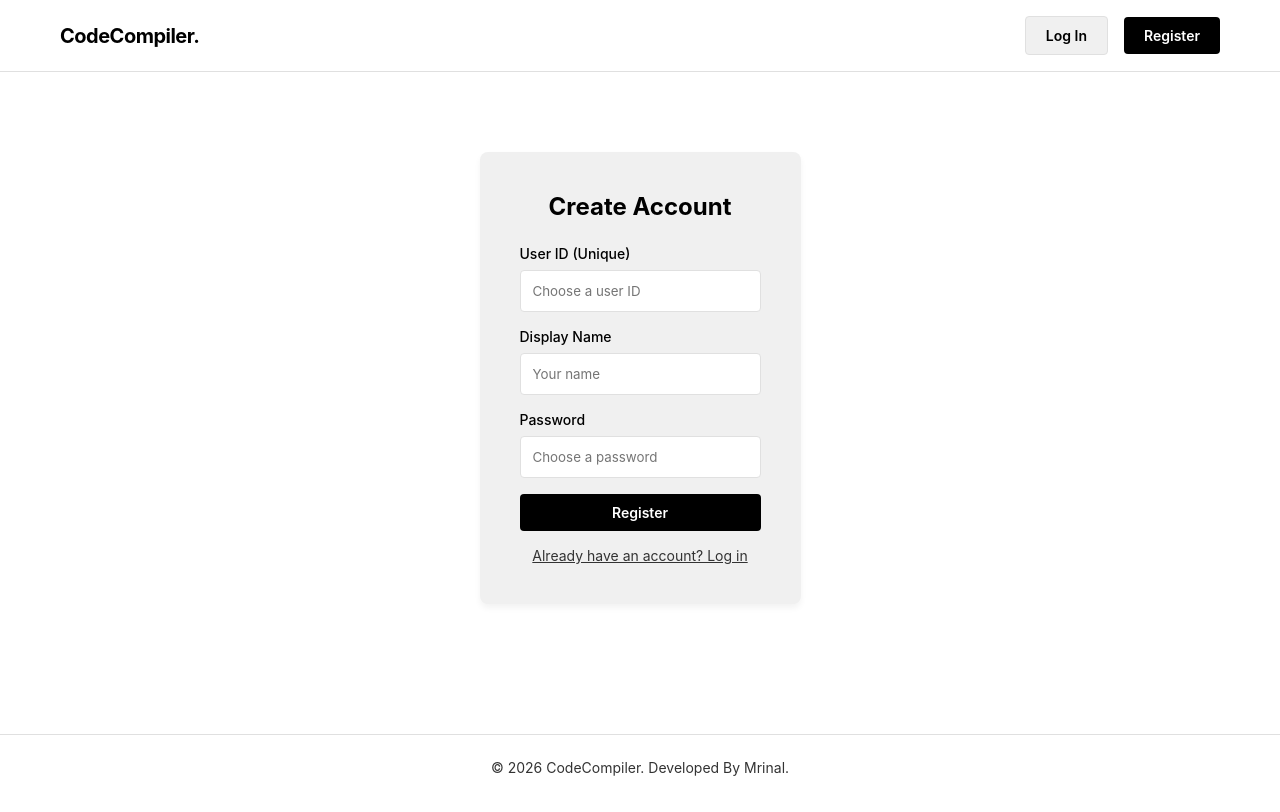
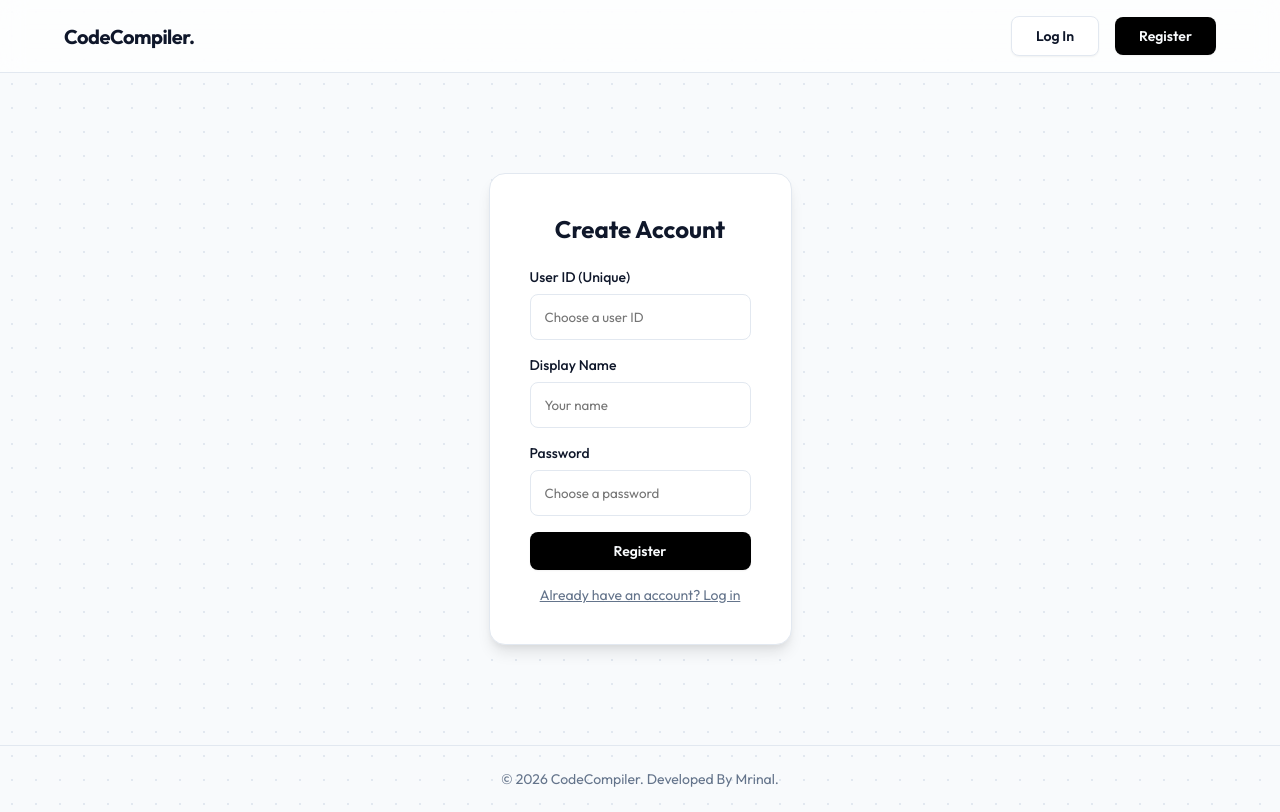
Before and after one commit to mrinaal2006/project, a Next.js app: page /register in a window 1280 px wide. Built offline with nearby package versions, Linux system fonts and the light colour scheme; no server answers.

Commit message:
Update UI styles for premium look

```diff
--- a/src/app/globals.css
+++ b/src/app/globals.css
@@ -1,32 +1,41 @@
+@import url('https://fonts.googleapis.com/css2?family=Outfit:wght@300;400;500;600;700;800&display=swap');
+
 :root {
-  --bg-color: #ffffff;
-  --text-color: #000000;
+  --bg-color: #f8fafc;
+  --text-color: #0f172a;
   --primary-color: #000000;
-  --secondary-color: #f0f0f0;
-  --border-color: #e0e0e0;
-  --accent-color: #333333;
-  --error-color: #ff3333;
-  --success-color: #33cc33;
+  --secondary-color: #ffffff;
+  --border-color: #e2e8f0;
+  --accent-color: #64748b;
+  --error-color: #ef4444;
+  --success-color: #22c55e;
+  --glass-bg: rgba(255, 255, 255, 0.7);
+  --shadow-sm: 0 1px 2px 0 rgba(0, 0, 0, 0.05);
+  --shadow-md: 0 4px 6px -1px rgba(0, 0, 0, 0.1), 0 2px 4px -1px rgba(0, 0, 0, 0.06);
+  --shadow-lg: 0 10px 15px -3px rgba(0, 0, 0, 0.1), 0 4px 6px -2px rgba(0, 0, 0, 0.05);
 }
 
 [data-theme="dark"] {
-  --bg-color: #121212;
-  --text-color: #ffffff;
+  --bg-color: #0f172a;
+  --text-color: #f8fafc;
   --primary-color: #ffffff;
-  --secondary-color: #1e1e1e;
-  --border-color: #333333;
-  --accent-color: #cccccc;
+  --secondary-color: #1e293b;
+  --border-color: #334155;
+  --accent-color: #94a3b8;
+  --glass-bg: rgba(30, 41, 59, 0.7);
 }
 
 * {
   box-sizing: border-box;
   margin: 0;
   padding: 0;
-  font-family: 'Inter', -apple-system, BlinkMacSystemFont, 'Segoe UI', Roboto, Helvetica, Arial, sans-serif;
+  font-family: 'Outfit', -apple-system, BlinkMacSystemFont, 'Segoe UI', Roboto, Helvetica, Arial, sans-serif;
 }
 
 body {
   background-color: var(--bg-color);
+  background-image: radial-gradient(var(--border-color) 1px, transparent 1px);
+  background-size: 24px 24px;
   color: var(--text-color);
   min-height: 100vh;
   display: flex;
@@ -50,62 +59,85 @@ button {
   border: none;
   background: none;
   font-family: inherit;
-  transition: opacity 0.2s;
+  transition: all 0.3s ease;
 }
 
 button:hover {
-  opacity: 0.8;
+  transform: translateY(-1px);
+}
+button:active {
+  transform: translateY(1px);
 }
 
 .btn-primary {
   background-color: var(--primary-color);
   color: var(--bg-color);
-  padding: 10px 20px;
-  border-radius: 4px;
+  padding: 10px 24px;
+  border-radius: 8px;
   font-weight: 600;
   font-size: 14px;
+  box-shadow: var(--shadow-sm);
+  transition: all 0.3s ease;
+}
+
+.btn-primary:hover {
+  box-shadow: var(--shadow-md);
+  opacity: 0.9;
 }
 
 .btn-secondary {
   background-color: var(--secondary-color);
   color: var(--text-color);
-  padding: 10px 20px;
-  border-radius: 4px;
+  padding: 10px 24px;
+  border-radius: 8px;
   border: 1px solid var(--border-color);
   font-weight: 600;
   font-size: 14px;
+  box-shadow: var(--shadow-sm);
+  transition: all 0.3s ease;
+}
+
+.btn-secondary:hover {
+  background-color: var(--border-color);
 }
 
 input, select, textarea {
   width: 100%;
-  padding: 12px;
+  padding: 14px;
   margin-bottom: 16px;
   border: 1px solid var(--border-color);
-  border-radius: 4px;
-  background-color: var(--bg-color);
+  border-radius: 8px;
+  background-color: var(--secondary-color);
   color: var(--text-color);
   font-family: inherit;
+  transition: border-color 0.2s, box-shadow 0.2s;
 }
 
 input:focus, select:focus, textarea:focus {
   outline: none;
   border-color: var(--primary-color);
+  box-shadow: 0 0 0 2px rgba(0, 0, 0, 0.1);
+}
+
+[data-theme="dark"] input:focus, [data-theme="dark"] select:focus, [data-theme="dark"] textarea:focus {
+  box-shadow: 0 0 0 2px rgba(255, 255, 255, 0.2);
 }
 
 .container {
   max-width: 1200px;
   margin: 0 auto;
-  padding: 0 20px;
+  padding: 0 24px;
   width: 100%;
 }
 
 .auth-container {
-  max-width: 400px;
-  margin: 80px auto;
+  max-width: 420px;
+  margin: 100px auto;
   padding: 40px;
-  border-radius: 8px;
+  border-radius: 16px;
   background-color: var(--secondary-color);
-  box-shadow: 0 4px 6px rgba(0, 0, 0, 0.05);
+  box-shadow: var(--shadow-lg);
+  border: 1px solid var(--border-color);
 }
 
 .auth-title {
@@ -137,7 +169,12 @@ input:focus, select:focus, textarea:focus {
 .header {
   border-bottom: 1px solid var(--border-color);
   padding: 16px 0;
-  background-color: var(--bg-color);
+  background-color: var(--glass-bg);
+  backdrop-filter: blur(12px);
+  -webkit-backdrop-filter: blur(12px);
+  position: sticky;
+  top: 0;
+  z-index: 50;
 }
 
 .header-content {
@@ -173,10 +210,13 @@ input:focus, select:focus, textarea:focus {
 }
 
 .hero h1 {
-  font-size: 48px;
+  font-size: 56px;
   font-weight: 800;
-  margin-bottom: 16px;
-  letter-spacing: -1px;
+  margin-bottom: 24px;
+  letter-spacing: -1.5px;
+  background: linear-gradient(135deg, var(--text-color), var(--accent-color));
+  -webkit-background-clip: text;
+  -webkit-text-fill-color: transparent;
 }
 
 .hero p {
```
Also changed, not shown: data/users.json (+10 -0 lines).
